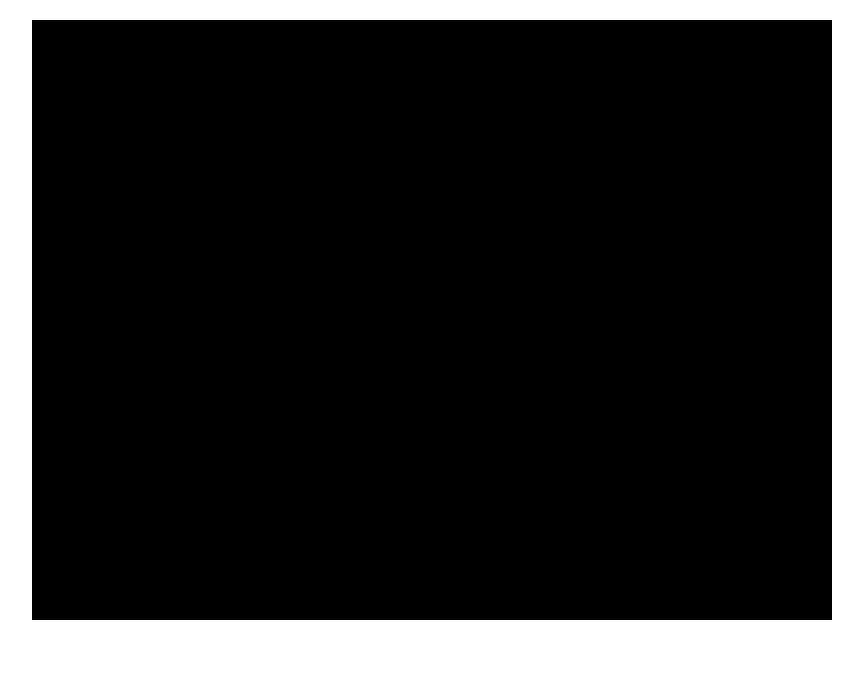
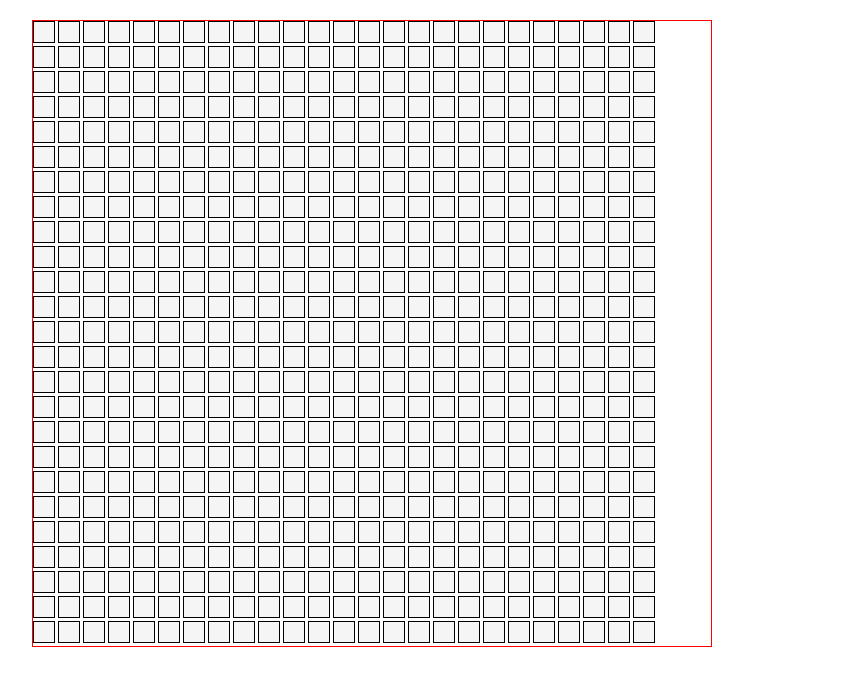
Before and after one commit to antonyk/game-of-life, a Next.js app: page /game in a window 1280 px wide. Shown: the top 686 px of the page, without its empty margins (268-1131 px from the left). Built offline with nearby package versions, Linux system fonts and the light colour scheme.

Commit message:
grid layout

```diff
--- /dev/null
+++ b/components/Board.js
@@ -0,0 +1,54 @@
+import styles from './Board.module.css'
+
+// local state
+// create a 2D matrix/array
+// board has the grid and the controls?
+// let's assume board = grid
+
+import { useState } from "react"
+
+function buildGrid(rows, cols) {
+  return Array(rows).fill(Array(cols).fill(0))
+}
+
+const numRows = 25,
+      numCols = 25
+
+export default function Board() {
+
+  const [grid, setGrid] = useState(buildGrid(numRows, numCols))
+
+  console.log(grid)
+
+  return (
+    <>
+    <div
+      className={styles.grid}
+      style={{
+        // display: grid,
+        gridTemplateRows: `repeat(${numRows}, 25px)`,
+        gridTemplateColumns: `repeat(${numCols}, 25px)`,
+      }}
+
+    >
+      {grid.map((row,i) => row.map((cell,j) => {
+          return (
+            <div
+              key={`${i}${j}`}
+              style={{
+                width: 20,
+                height: 20,
+                backgroundColor: cell ? "green" : "whitesmoke",
+                border: "solid 1px black"
+              }}
+              // className={`${styles.cell}${cell === 1 ? ' '+styles.cell_on : ''}`}
+            >
+            </div>
+          )
+        }))}
+    </div>
+    </>
+  )
+
+
+}
--- /dev/null
+++ b/components/Board.module.css
@@ -0,0 +1,21 @@
+
+.cell {
+  width: 20;
+  height: 20;
+  border: solid 1px black;
+  background-color: white;
+}
+
+.cell_on {
+  background-color: green;
+}
+
+.board {
+  background-color: gray;
+}
+
+.grid {
+  border: solid thin red;
+  /* background-color: gray; */
+  display: grid;
+}
--- a/components/Button.js
+++ b/components/Button.js
@@ -4,8 +4,6 @@
   return (
     <button
       type="button"
-      // Note how the "error" class is accessed as a property on the imported
-      // `styles` object.
       className={styles.error}
     >
       Destroy
--- a/pages/game.js
+++ b/pages/game.js
@@ -1,11 +1,13 @@
+import Board from "../components/Board";
 
-  const CELL_SIZE = 20;const WIDTH = 800;const HEIGHT = 600;
+// const CELL_SIZE = 20;const WIDTH = 800;const HEIGHT = 600;
 
 
 export default function Game() {
   return (
     <div>
-      <div className="Board" style={{ width: WIDTH, height: HEIGHT }}></div>
+      <Board />
+      {/* <div className="Board" style={{ width: WIDTH, height: HEIGHT }}></div> */}
     </div>
   )
 }
```
Also changed, not shown: components/Cell.js (added, +16 -0 lines), pages/posts/[id].js (added), 1 other file (tests, documents, lock files or other folders).
